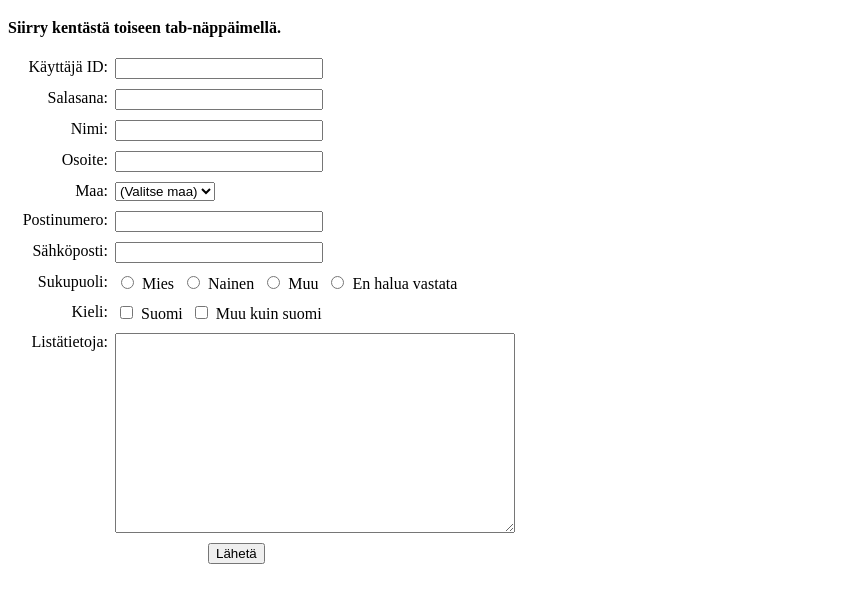
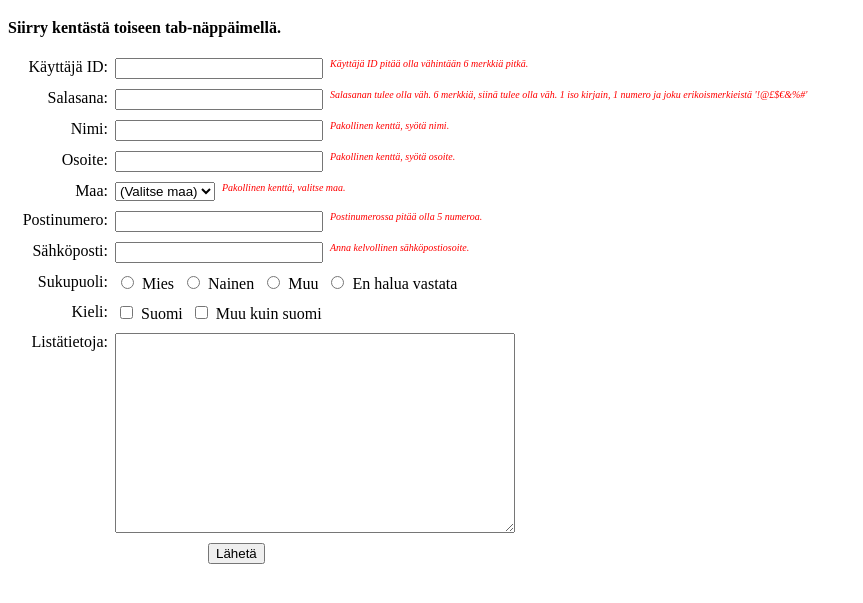
Before and after one commit to heksidee/lomakkeen_validointi, a plain HTML site: page index.html in a window 1280 px wide. Both pictures are taken after a click on the button "Lähetä". Shown: the part 61-664 px from the top of the page, without its empty margins (0-863 px from the left). Drawn offline with Linux system fonts and the light colour scheme.

Commit message:
tehty javascriptia ja muokattu css ja html

```diff
--- a/index.html
+++ b/index.html
@@ -15,18 +15,22 @@
             <div class="form-row">
                 <label for="kayttajaId">Käyttäjä ID:</label>
                 <input type="text" id="kayttajaId">
+                <p id="iiDee"></p>
             </div>
             <div class="form-row">
                 <label for="salasana">Salasana:</label>
                 <input type="text" id="salasana">
+                <p id="ss"></p>
             </div>
             <div class="form-row">
                 <label for="nimi">Nimi:</label>
                 <input type="text" id="nimi">
+                <p id="name"></p>
             </div>
             <div class="form-row">
                 <label for="osoite">Osoite:</label>
                 <input type="text" id="osoite">
+                <p id="address"></p>
             </div>
             <div class="form-row">
                 <label for="maa">Maa:</label>
@@ -37,14 +41,17 @@
                     <option>Norja</option>
                     <option>Tanska</option>
                 </select>
+                <p id="country"></p>
             </div>
             <div class="form-row">
                 <label for="postinumero">Postinumero:</label>
                 <input type="text" id="postinumero">
+                <p id="zip"></p>
             </div>
             <div class="form-row">
                 <label for="sposti">Sähköposti:</label>
                 <input type="text" id="sposti">
+                <p id="email"></p>
             </div>
             <div class="form-row">
                 <label>Sukupuoli:</label>
--- a/main.js
+++ b/main.js
@@ -0,0 +1,73 @@
+let painike = document.getElementById("painike");
+painike.addEventListener("click", yhdistettyFunktio);
+
+function yhdistettyFunktio(event) {
+    tarkastaId();
+    tarkastaSalasana();
+    tarkastaNimi();
+    tarkastaOsoite();
+    tarkastaMaa();
+    tarkastaZip();
+    tarkastaSposti();
+}
+
+function tarkastaId() {
+    let käytId = document.getElementById("kayttajaId").value;
+    document.getElementById("iiDee").innerHTML = ""
+    if (käytId.length < 6) {
+        document.getElementById("iiDee").innerHTML = "Käyttäjä ID pitää olla vähintään 6 merkkiä pitkä."
+    }
+}
+
+function tarkastaSalasana() {
+    let salaS = document.getElementById("salasana").value;
+    document.getElementById("ss").innerHTML = ""
+    let numerot = /[0-9]/
+    let erikois = /[!@£$€&%#]/
+    let isot = /[A-ZÖÄÅ]/
+    if (salaS.length < 6 || !numerot.test(salaS) || !erikois.test(salaS) || !isot.test(salaS)) {
+        document.getElementById("ss").innerHTML = "Salasanan tulee olla väh. 6 merkkiä, siinä tulee olla väh. 1 iso kirjain, 1 numero ja joku erikoismerkieistä '!@£$€&%#'"
+        }
+}
+
+function tarkastaNimi() {
+    let nimi = document.getElementById("nimi").value;
+    document.getElementById("name").innerHTML = ""
+    if (nimi.length < 1) {
+        document.getElementById("name").innerHTML = "Pakollinen kenttä, syötä nimi."
+    }
+}
+
+function tarkastaOsoite() {
+    let osoite = document.getElementById("osoite").value;
+    document.getElementById("address").innerHTML = ""
+    if (osoite.length < 1) {
+        document.getElementById("address").innerHTML = "Pakollinen kenttä, syötä osoite."
+    }
+}
+
+function tarkastaMaa() {
+    let maa = document.getElementById("maa").value;
+    document.getElementById("country").innerHTML = ""
+    if (maa === "(Valitse maa)") {
+        document.getElementById("country").innerHTML = "Pakollinen kenttä, valitse maa."
+    }
+}
+
+function tarkastaZip() {
+    let pnro = document.getElementById("postinumero").value;
+    document.getElementById("zip").innerHTML = ""
+    let numerot = /[0-9]/
+    if (pnro.length !== 5 || !numerot.test(pnro)) {
+        document.getElementById("zip").innerHTML = "Postinumerossa pitää olla 5 numeroa."
+    }
+}
+
+function tarkastaSposti() {
+    let maili = document.getElementById("sposti").value;
+    let sallittuMaili = /^[a-zA-Z0-9._-]+@[a-zA-Z0-9.-]+\.[a-zA-Z]{2,}$/;
+    document.getElementById("email").innerHTML = ""
+    if (!sallittuMaili.test(maili)) {
+        document.getElementById("email").innerHTML = "Anna kelvollinen sähköpostiosoite."
+    }
+}
--- a/tyylit.css
+++ b/tyylit.css
@@ -35,3 +35,12 @@
 .form-row button[type="submit"] {
     margin-left: 200px;
   }
+
+.form-row p {
+    margin: 0;
+    padding: 0;
+    margin-left: 7px;
+    color: red;
+    font-size: x-small;
+    font-style: italic;
+}
```
